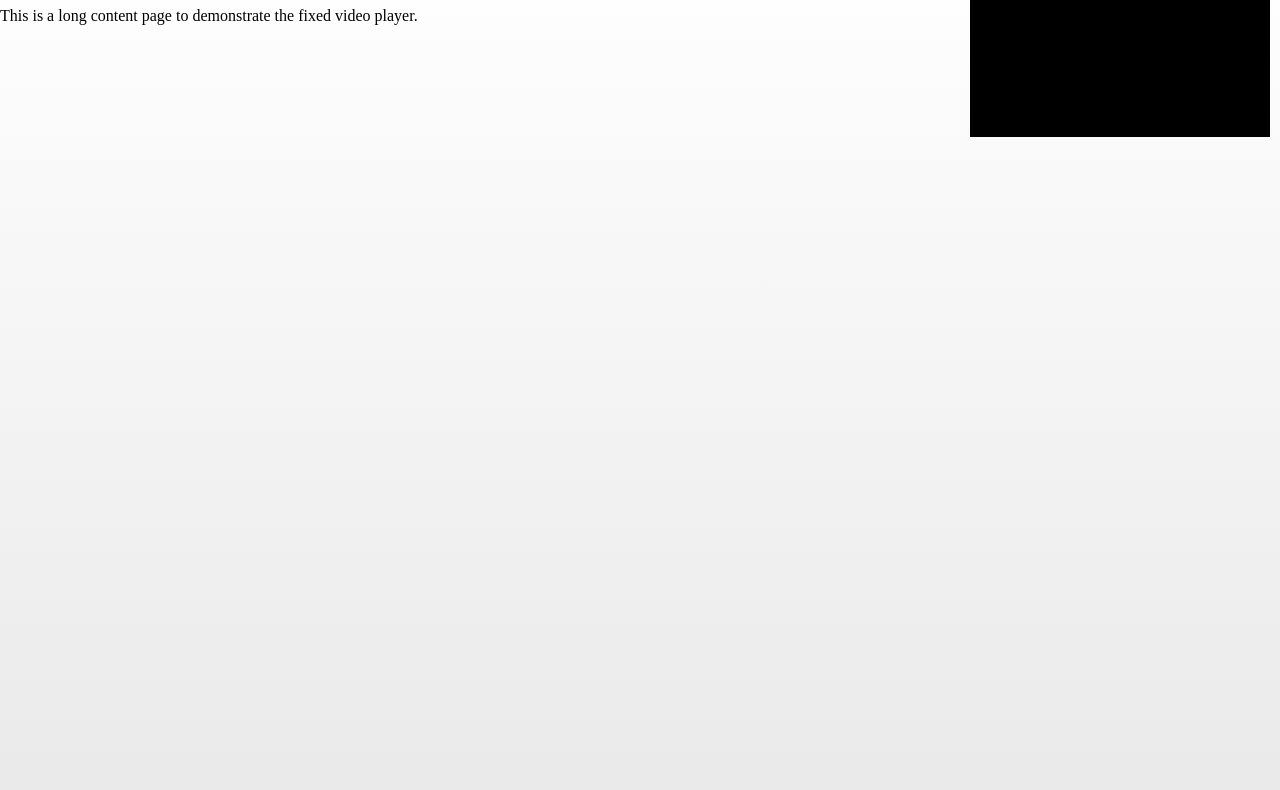
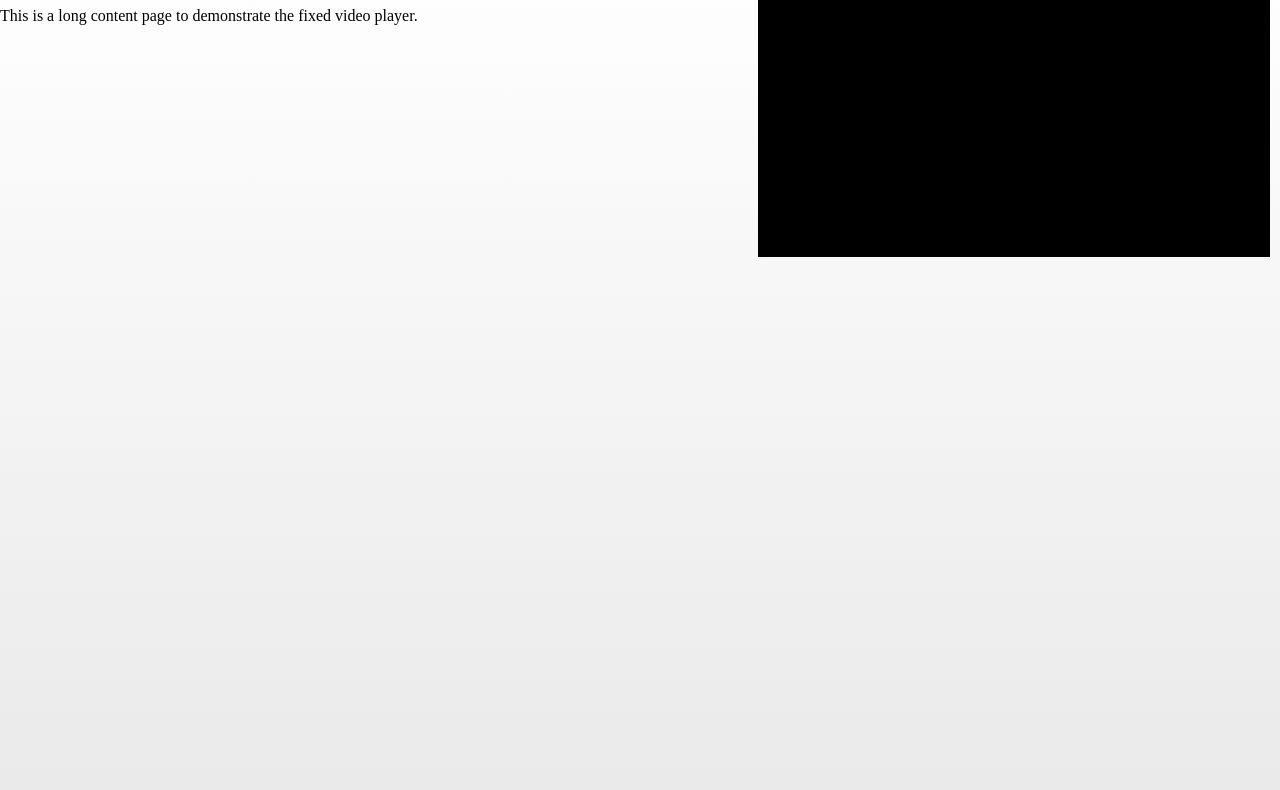
Before and after one commit to born520/sub, a plain HTML site: page index.html in a window 1280 px wide. Shown: the part 73-863 px from the top of the page. Drawn offline with Linux system fonts and the light colour scheme.

Commit message:
Update index.html

```diff
--- a/index.html
+++ b/index.html
@@ -15,8 +15,8 @@
       position: fixed;
       top: 10px;
       right: 10px;
-      width: 300px;
-      height: 200px;
+      width: 40%;  /* 너비를 40%로 설정 */
+      height: 40%; /* 높이를 40%로 설정 */
       background: #000;
       z-index: 1000; /* 가장 높은 z-index 값 */
     }
```
